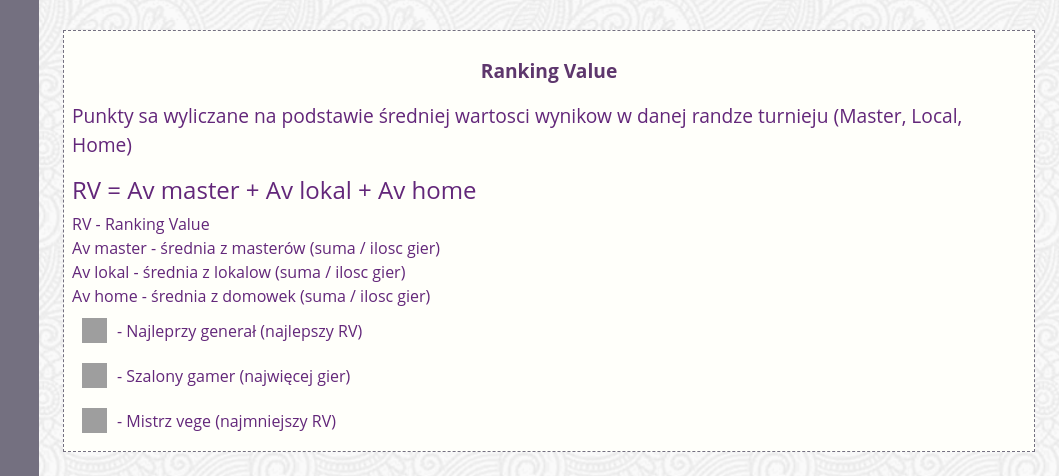
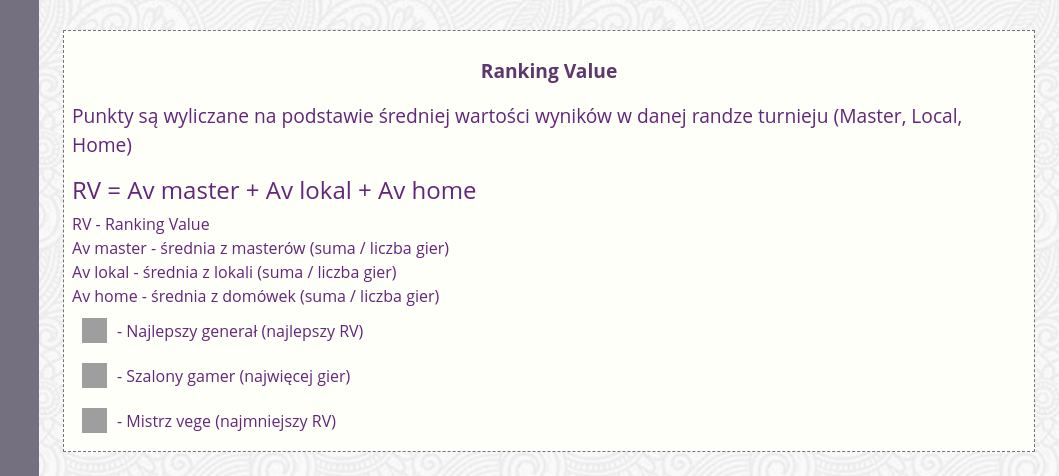
Before and after one commit to semi7semi/DW, a Django app: template wfb_app/templates/index.html in a window 1280 px wide. Shown: the part 490-966 px from the top of the page, without its empty margins (221-1280 px from the left). Run offline with Django 3.2, Linux system fonts and the light colour scheme; the template is opened without the code that fills it, so the values that code supplies are empty; grey boxes are pictures that could not be loaded.

Commit message:
literowki

```diff
--- a/wfb_app/templates/index.html
+++ b/wfb_app/templates/index.html
@@ -65,20 +65,20 @@
                 <span>Ranking Value</span>
             </h3>
 
-            <p>Punkty sa wyliczane na podstawie średniej wartosci wynikow w danej randze turnieju (Master, Local,
+            <p>Punkty są wyliczane na podstawie średniej wartości wyników w danej randze turnieju (Master, Local,
                 Home)</p>
             <h4>RV = Av master + Av lokal + Av home </h4>
             <table>
                 <tr><td>RV - Ranking Value</td></tr>
-                <tr><td>Av master - średnia z masterów (suma / ilosc gier)</td></tr>
-                <tr><td>Av lokal - średnia z lokalow (suma / ilosc gier)</td></tr>
-                <tr><td>Av home - średnia z domowek (suma / ilosc gier)</td></tr>
+                <tr><td>Av master - średnia z masterów (suma / liczba gier)</td></tr>
+                <tr><td>Av lokal - średnia z lokali (suma / liczba gier)</td></tr>
+                <tr><td>Av home - średnia z domówek (suma / liczba gier)</td></tr>
 
             </table>
                     <table>
             <tr>
                 <td class="icon icon-gen d-flex"></td>
-                <td> - Najleprzy generał (najlepszy RV)</td>
+                <td> - Najlepszy generał (najlepszy RV)</td>
             </tr>
             <tr>
                 <td class="icon icon-cup d-flex"></td>
```
